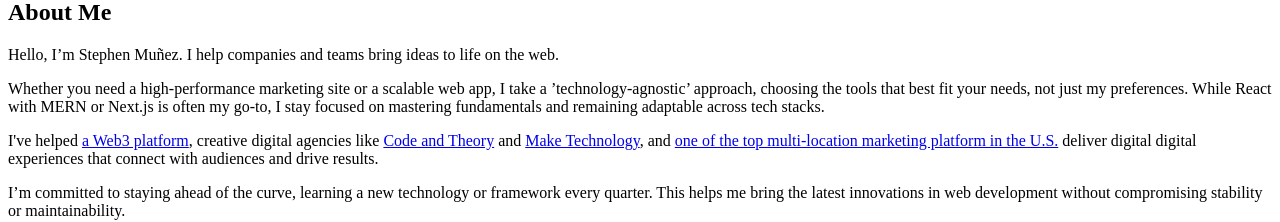
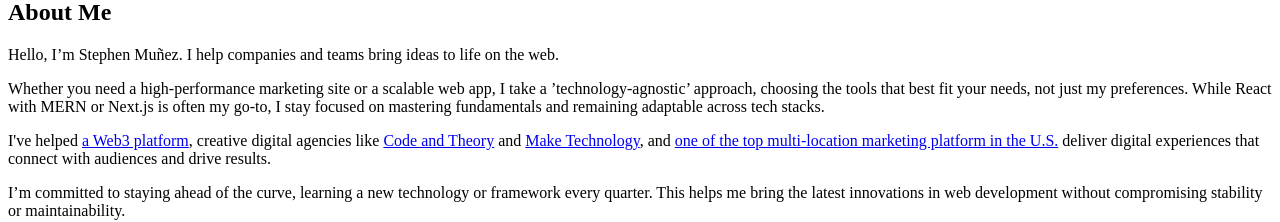
Before and after one commit to stephmunez/portfolio-website-v2, a Next.js app: page / in a window 1280 px wide. Shown: the part 860-1082 px from the top of the page. Built offline with nearby package versions, Linux system fonts and the light colour scheme.

Commit message:
Update About.js

```diff
--- a/components/About/About.js
+++ b/components/About/About.js
@@ -79,8 +79,8 @@ const About = () => {
                   one of the top multi-location marketing platform in the U.S.
                 </a>
               </Link>{' '}
-              deliver digital digital experiences that connect with audiences
-              and drive results.
+              deliver digital experiences that connect with audiences and drive
+              results.
             </p>
           </div>
           <div className="flex flex-col gap-4">
```
